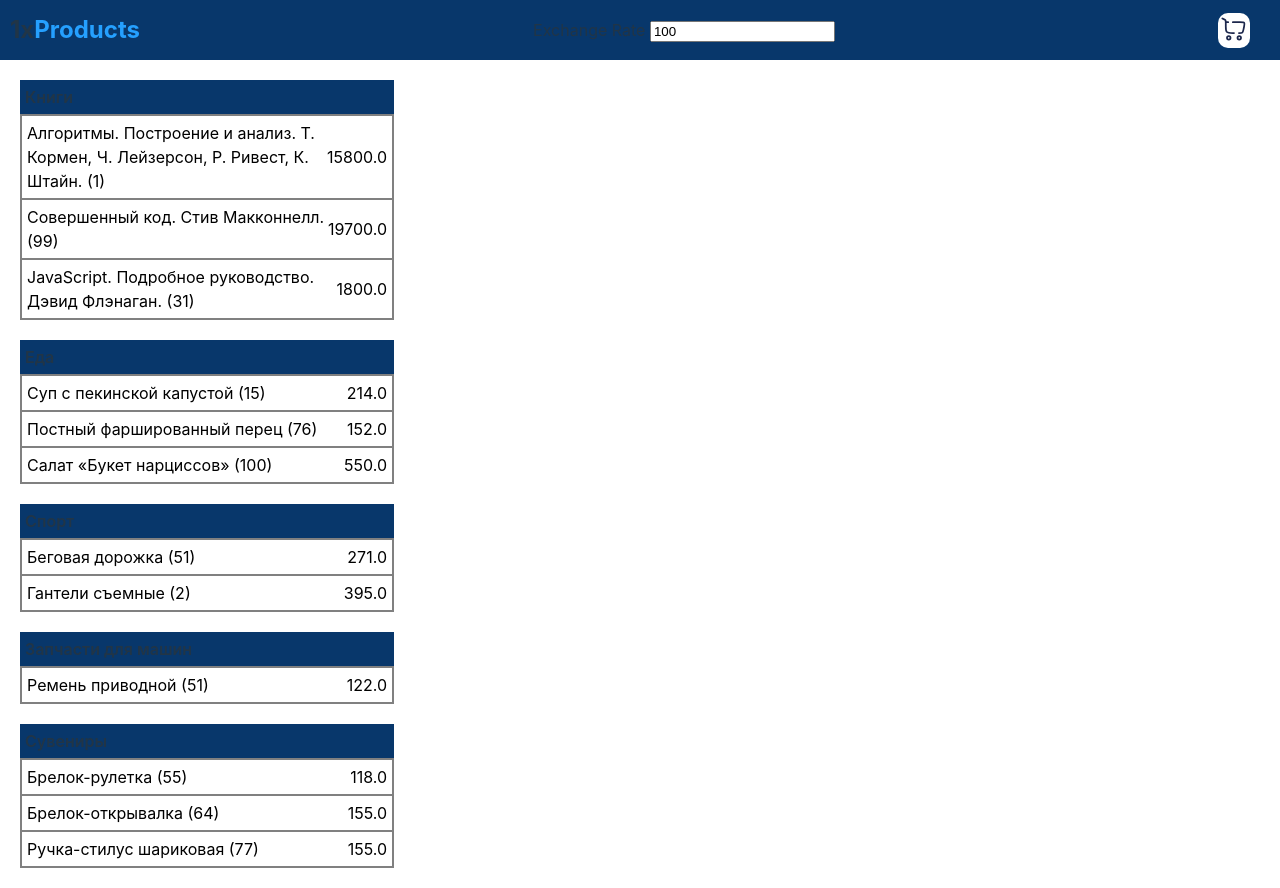
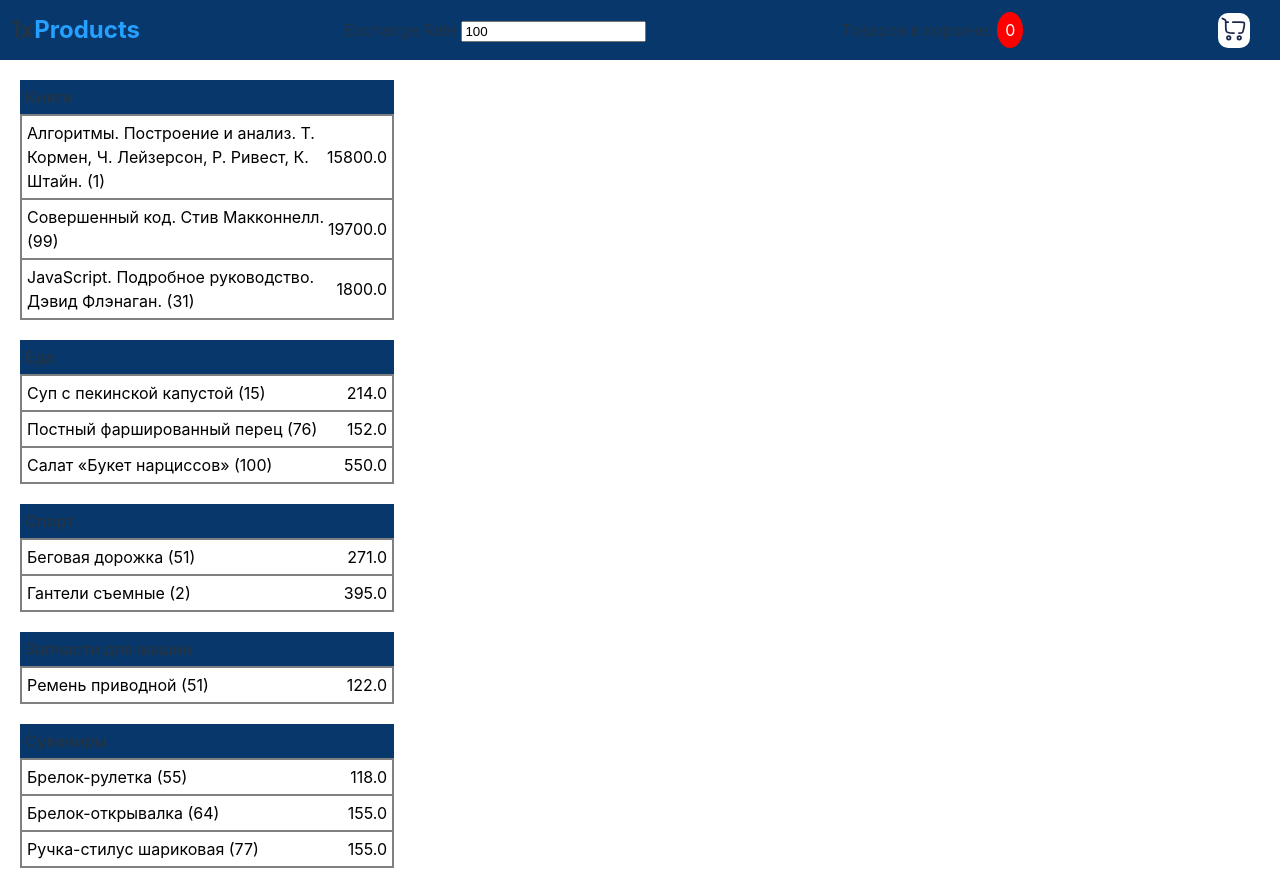
Before and after one commit to floomer/vue-cart, a Vue app: page / in a window 1280 px wide. Built offline with nearby package versions, Linux system fonts and the light colour scheme.

Commit message:
slomal corzinu

```diff
--- a/package.json
+++ b/package.json
@@ -9,7 +9,6 @@
     "preview": "vite preview"
   },
   "dependencies": {
-    "pinia": "^2.1.7",
     "vue": "^3.4.21"
   },
   "devDependencies": {
--- a/src/api/getProducts.ts
+++ b/src/api/getProducts.ts
@@ -31,6 +31,7 @@ function setProducts(mappedData: MappedGoods[], names: Names): typeof products {
             amount: product.amount,
         });
     });
+
     return products
 }
 export async function getProducts(): Promise<typeof products> {
--- a/src/components/Cart.vue
+++ b/src/components/Cart.vue
@@ -5,7 +5,7 @@
       <th>Количество</th>
       <th>Стоимость</th>
     </tr>
-    <tr v-for="product in store.cart" :key="product.id">
+    <tr v-for="product in cart" :key="product.id">
       <CartItem :product="product" />
     </tr>
   </table>
@@ -13,7 +13,8 @@
 <script lang="ts" setup>
 import { useCartStore } from '../store/Store';
 import CartItem from './CartItem.vue';
-const store = useCartStore()
+const {cart} = useCartStore()
+
 </script>
 <style scoped>
 .cart__table {
--- a/src/components/Header.vue
+++ b/src/components/Header.vue
@@ -12,6 +12,11 @@
     <button class="header__button" @click="handleOpenCart">
       <img src="../assets/cart.svg" alt="cart" class="header__cart-icon" />
     </button>
+    <span>
+      Товаров в корзине:
+
+    <span style="color:white; background: red; border-radius: 50%; padding: .5rem"> {{cartTotalItemsValue}}</span>
+         </span>
     <div class="header__cart" v-if="isShown">
       <Cart />
       <span class="header__cart-result">Итоговая стоимость: {{ resultCost }} руб.
@@ -24,11 +29,8 @@ import { debounce } from "../utils/debounce";
 import { ref } from "vue";
 import Cart from "./Cart.vue";
 import { useCartStore } from "../store/Store";
-import { storeToRefs } from "pinia";
 
-const store = useCartStore()
-const { exchangeRate, resultCost } = storeToRefs(store)
-const { updateExchangeRate } = store
+const { updateExchangeRate,cartTotalItemsValue ,exchangeRate, resultCost} = useCartStore()
 
 const isShown = ref(false);
 
--- a/src/components/ProductCard.vue
+++ b/src/components/ProductCard.vue
@@ -25,7 +25,7 @@ const {exchangeRate,addToCart} = useCartStore();
 const totalCost = computed(() => (item: Product) => (item.cost * unref(exchangeRate)).toFixed(1));
 
 function handleAddToCart(product: Product) {
-addToCart(product);
+  addToCart(product);
 }
 
 </script>
--- a/src/store/Store.ts
+++ b/src/store/Store.ts
@@ -1,5 +1,5 @@
 import { defineStore } from 'pinia';
-import { computed, ref } from 'vue';
+import {computed, ref, unref} from 'vue';
 import { Cart } from '../types/Cart';
 import { Product } from '../types/Product';
 
@@ -8,8 +8,13 @@ export const useCartStore = () => {
     const cart = ref<Cart>([]);
     const exchangeRate = ref<number>(100);
     const resultCost = computed(() => cart.value.reduce((sum, product) => sum + product.cost * product.amount * exchangeRate.value, 0).toFixed(1));
+    const cartTotalItemsValue = computed(()=>{
+        return unref(cart).length
+    });
+
 
     function addToCart(product: Product) {
+
         const item = cart.value.find((item) => item.id === product.id);
         if (!item) {
             cart.value.push({ ...product, amount: 1 });
@@ -33,5 +38,5 @@ export const useCartStore = () => {
         }
     }
 
-    return { cart, resultCost, exchangeRate, addToCart, deleteFromCart, updateItemAmount, updateExchangeRate };
+    return { cart, resultCost, exchangeRate, addToCart, deleteFromCart, updateItemAmount, updateExchangeRate,cartTotalItemsValue };
 };
--- a/src/utils/getParsedData.ts
+++ b/src/utils/getParsedData.ts
@@ -5,6 +5,6 @@ export function parseData(data: Data): MappedGoods[] {
         id: goodsItem[GoodsPropertyMap.id],
         group: goodsItem[GoodsPropertyMap.group],
         cost: goodsItem[GoodsPropertyMap.cost],
-        amount: goodsItem[GoodsPropertyMap.amount],
+        amount: goodsItem[GoodsPropertyMap.amount] || 0,
     }));
 }
```
